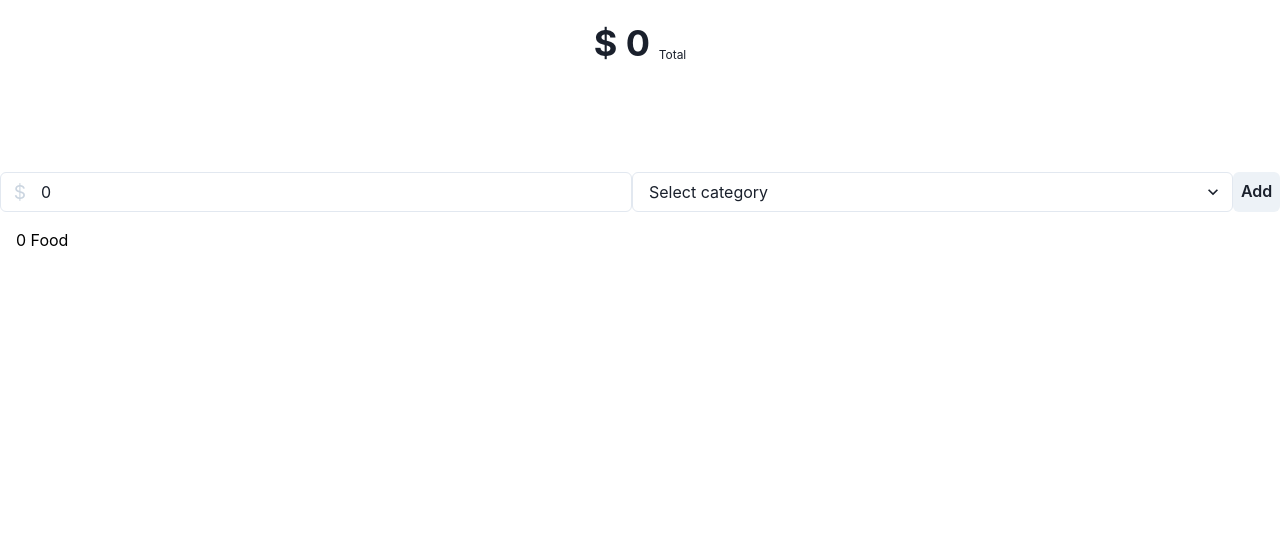
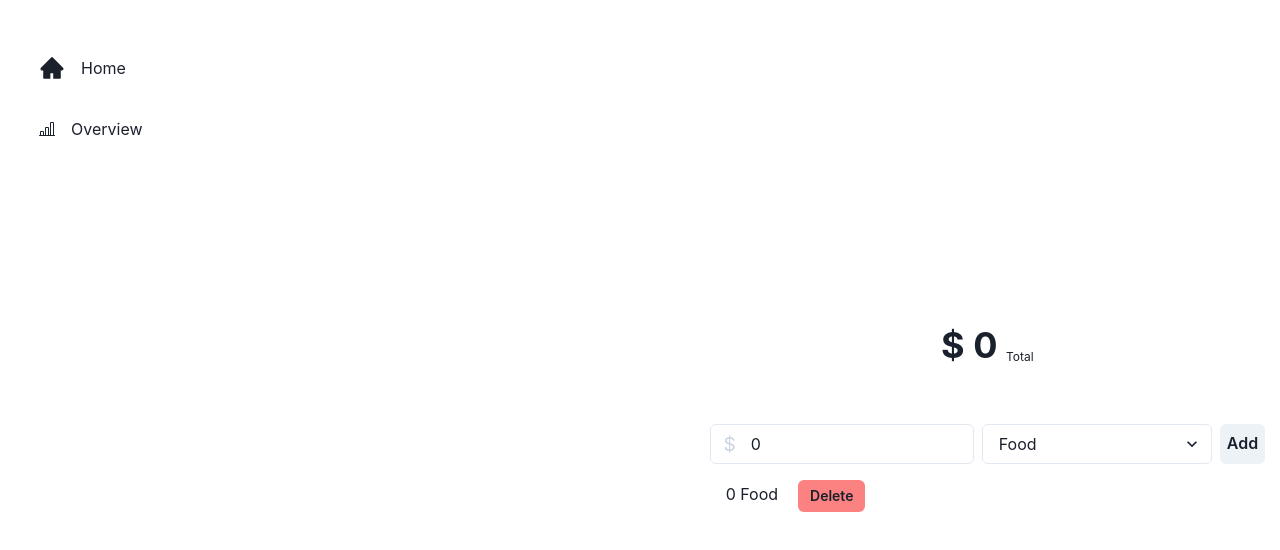
Before and after one commit to nbosman94/expense-tracker, a React (Vite) app: page / in a window 1280 px wide. Both pictures are taken after a click on the button "Add". Shown: the top 550 px of the page. Built offline with nearby package versions, Linux system fonts and the light colour scheme.

Commit message:
managing state with zustand

```diff
--- a/package.json
+++ b/package.json
@@ -14,9 +14,12 @@
     "@emotion/react": "^11.11.4",
     "@emotion/styled": "^11.11.5",
     "framer-motion": "^11.0.26",
+    "immer": "^10.0.4",
     "react": "^18.2.0",
     "react-dom": "^18.2.0",
-    "react-router-dom": "^6.22.3"
+    "react-icons": "^5.0.1",
+    "react-router-dom": "^6.22.3",
+    "zustand": "^4.5.2"
   },
   "devDependencies": {
     "@types/react": "^18.2.66",
--- a/src/components/ExpenseList.jsx
+++ b/src/components/ExpenseList.jsx
@@ -1,22 +1,48 @@
 import React from 'react'
-import { Box, List, ListItem } from '@chakra-ui/react'
+import { Box, List, ListItem, Button, Flex } from '@chakra-ui/react'
+import { useExpenseStore } from '../store/expenseStore';
+import { useTotalStore } from '../store/totalsStore';
 
-const ExpenseList = ({expenses}) => {
+const ExpenseList = () => {
+
+
+  const {expenseList, deleteExpense} = useExpenseStore((state)=>({
+    expenseList: state.expenseList,
+    deleteExpense: state.deleteExpense,
+  }));
+
+  const { decreaseTotal} = useTotalStore((state) => ({
+
+    decreaseTotal: state.decreaseTotal
+  }))
+
+  const handleDeleteExpense = (expenseId, amount) => {
+    deleteExpense(expenseId);
+    decreaseTotal(amount);
+
+  }
+
+
   return (
-    <div>
+    <Flex>
 
-<Box bg='' w='100%' p={4} color='black'>
+    <Box  w='100%' p={4} >
 
 
     <List>
-      {expenses.map(expense => (
-          <ListItem key={expense.id}>{expense.expense}{' '}{expense.category}</ListItem>
+      {expenseList.map(expense => (
+          <ListItem key={expense.id}>{expense.amount}{' '}{expense.category}
+
+          <Button bg={"red.300"} ml={5} size={"sm"} onClick={() => handleDeleteExpense(expense.id, expense.amount)}>Delete</Button>
+          </ListItem>
+
       ))}
+
       </List>
 
 
       </Box>
-    </div>
+    </Flex>
   )
 }
 
--- /dev/null
+++ b/src/components/Sidebar.jsx
@@ -0,0 +1,75 @@
+import React from 'react'
+import {AiFillHome} from "react-icons/ai";
+import { BsBarChartLine } from "react-icons/bs";
+import { Box, Flex, Tooltip, Link } from '@chakra-ui/react';
+import {Link as RouterLink} from 'react-router-dom'
+
+const Sidebar = () => {
+
+    const sidebarItems = [
+        {
+            icon: <AiFillHome size ={26}/>,
+            link: '/',
+            text: 'Home'
+        },
+        {
+            icon: <BsBarChartLine/>,
+            link: '/overview', // spending of charts
+            text: 'Overview',
+
+        },
+    ];
+
+  return(
+    <>
+    <Box
+    height={"100vh"}
+    borderRight={"1px solid"}
+    borderColor={"whiteAlpha.300"}
+    py={8}
+    position={"sticky"}
+    top={0}
+    left={0}
+    px={{ base: 2, md: 4 }}
+    >
+        <Flex direction={"column"} gap={5} cursor={"pointer"}>
+
+{sidebarItems.map((item, index) => (
+    <Tooltip
+        hasArrow label={item.text}
+        placement="right"
+        ml={1}
+        openDelay={500}
+        display={{base:'block', md:'none'}}
+        >
+        <Link
+        display={"flex"}
+        to={item.link || null}
+        as={RouterLink}
+        alignItems={"center"}
+        gap={4}
+        _hover={{bg:"whiteAlpha.400"}}
+        borderRadius={6}
+        p={2}
+        w={{base:"10", md:"full"}}
+        justifyContent={{base:"center", md: "flex-start"}}
+
+        >
+            {item.icon}
+            <Box display={{base:"none", md:"block"}}>
+                {item.text}
+
+            </Box>
+        </Link>
+    </Tooltip>
+))}
+</Flex>
+
+    </Box>
+
+</>
+
+  )
+}
+
+export default Sidebar
--- a/src/pages/ProfilePage.jsx
+++ b/src/pages/ProfilePage.jsx
@@ -1,15 +1,27 @@
 import React from 'react'
 import Tracker from './Tracker'
+import Sidebar from '../components/Sidebar'
+import { Flex, Box, Spacer} from '@chakra-ui/react'
 
 const ProfilePage = () => {
   return (
-    <div>
-      {/* Side Bar / Nav bar */}
+    <>
+<Flex minWidth='max-content' alignItems='center' gap='2'>
+  <Box p='15'>
+  <Sidebar />
+  </Box>
+  <Spacer />
+  <Flex alignItems={"center"} justifyItems={"flex-start"}>
+  <Box p='15' position='relative'>
+  <Tracker/>
+  </Box>
+  </Flex>
+</Flex>
 
-
-      {/* Tracking section */}
-      <Tracker/>
-    </div>
+    {/* items to use */}
+    {/* <Sidebar />
+<Tracker/> */}
+</>
   )
 }
 
--- a/src/pages/Tracker.jsx
+++ b/src/pages/Tracker.jsx
@@ -1,23 +1,42 @@
 import React from 'react'
-import { Select, InputGroup, InputLeftElement, Button, Stack, Input, Text, Box, Flex, getToastPlacement} from '@chakra-ui/react'
+import { Select, InputGroup, InputLeftElement, Button, Stack, Input, Text, Box, Flex, getToastPlacement, Spacer} from '@chakra-ui/react'
 import ExpenseList from '../components/ExpenseList'
 import { useState } from 'react'
+import { useExpenseStore } from '../store/expenseStore'
+import { useTotalStore } from '../store/totalsStore'
 
 
 
 
 const Tracker = () => {
+
     const [amount, setAmount] = useState(0);
-    const [total, setTotal] = useState(0);
-    const options = ["Food", "Bills", "Petrol"]
+    // const [total, setTotal] = useState(0);
+    const options = ["Food", "Bills", "Petrol"];
 
-    const [expenseList, setExpenseList] = useState([]);
+    // const [expenseList, setExpenseList] = useState([]);
     const [category, setCategory] = useState(options[0]);
+
+    const {addExpense} = useExpenseStore((state)=>({
+      addExpense: state.addExpense
+
+    }));
+
+    const {total, increaseTotal} = useTotalStore((state) => ({
+      total: state.total,
+      increaseTotal: state.increaseTotal
+    }))
+
+    const handleAddExpense = () => {
+      increaseTotal(amount);
+      addExpense(amount, category);
+
+    }
 
 
     // const myCategories = [{name: "Food"}, {name: "Bills"}, {name: "Petrol"}]
 
-    let expenseId = 0;
+    // let expenseId = 0;
 
     // const handleAddExpense = () => {
     //     setExpenseList([
@@ -26,32 +45,25 @@ const Tracker = () => {
     //     ])
     // }
 
-    const handleAddAmount = () => {
-        setTotal(Number(total)+Number(amount))
+    // const handleAddAmount = () => {
+    //     setTotal(Number(total)+Number(amount))
 
-        setExpenseList([
-            ...expenseList,
-            {id: expenseId++, expense: amount, category: category}
-        ]);
-    }
+    //     setExpenseList([
+    //         ...expenseList,
+    //         {id: expenseId++, expense: amount, category: category}
+    //     ]);
+    // }
 
   return (
       <>
 
-      <Flex alignItems={"center"} justifyContent={"center"} p={4}>
-      <Box h='140px' >
+      <Flex alignItems={"center"} justifyContent={"center"} p={4} >
+        <Box h='90px' >
         <Text as='b' fontSize='4xl' >$ {total} </Text>
-
-      {/* <ul>
-          {expenseList.map(l =>(
-              <li key={l.id}>{l.expense}</li>
-          ))}
-      </ul> */}
-
         <Text as='sub'>Total</Text>
         </Box>
+
         </Flex>
-
 
       <Stack spacing={4}>
 
@@ -61,20 +73,24 @@ const Tracker = () => {
           pointerEvents='none'
           color='gray.300'
           fontSize='1.2em'
+
         >
           $
         </InputLeftElement>
         <Input placeholder='Enter amount' value={amount} onChange={e => setAmount(e.target.value)} />
-        <Select placeholder='Select category' onChange={(e) => setCategory(e.target.value)}>
+
+        <Select ml={2} placeholder='Select category' value={category} onChange={(e) => setCategory(e.target.value)}>
              {options.map((option, index) => (
             <option key={index}>{option}</option>
           ))}
 
         </Select>
-   <Button onClick={handleAddAmount}>Add</Button>
+       <Button onClick={handleAddExpense} ml={2}>Add</Button>
       </InputGroup>
     </Stack>
-      <ExpenseList expenses={expenseList} />
+
+
+      <ExpenseList/>
 
     </>
   )
--- /dev/null
+++ b/src/store/expenseStore.js
@@ -0,0 +1,56 @@
+import {create} from "zustand";
+import {produce} from "immer";
+import { MdFastfood } from "react-icons/md";
+
+
+
+// const initialExpenseList = {
+//     expenseList:{
+//       id: 0,
+//       amount: 0,
+//       categories: "Food"
+//     }
+//   }
+
+
+export const useExpenseStore = create((set) => ({
+
+    expenseList: [],
+    addExpense: (amount, category) => set((state) => ({expenseList: [
+        ...state.expenseList,{
+            id: Date.now(),
+            amount: amount,
+            category: category
+        }]})),
+    deleteExpense: (id) => set((state) => ({expenseList: state.expenseList.filter(expense => expense.id !== id)}))
+
+
+}));
+// export const useExpenseStore = create((set) => {
+//     expenseList: [],
+//     addExpense: (expense) => set((state) => ({expenseList: [...state.expenseList, expense]})),
+//     deleteExpense: (expenseId) => set((state) => ({expenseList: state.expenseList.filter(expense => expense.id !== expenseId)}))
+// })
+
+
+// ...initialExpenseList,
+// updateAmount:(amount) =>
+// set(
+//     produce((state) => {
+//         state.expenseList.amount = amount;
+//     })
+// ),
+// updateCategory:(category) =>
+// set(
+//     produce((state) => {
+//         state.expenseList.categories.type = category;
+//     })
+// ),
+// updateIcon: (icon) =>
+// set(
+//     produce((state) => {
+//         state.expenseList.categories.icon = icon;
+//     })
+// ),
+
+// addExpense: (expense) => set((state) => ({expenseList: [...state.expenseList, expense]})),
--- /dev/null
+++ b/src/store/totalsStore.js
@@ -0,0 +1,7 @@
+import {create} from "zustand";
+
+export const useTotalStore = create((set) =>({
+    total: 0,
+    increaseTotal: (amount) => set((state) => ({total: state.total+ Number(amount)})),
+    decreaseTotal: (amount) => set((state)=> ({total: state.total - Number(amount)}))
+}))
```
Also changed, not shown: src/pages/OldTracker.jsx (added, +90 -0 lines), 1 other file (tests, documents, lock files or other folders). Lines whose indentation alone changed are shown as unchanged.
